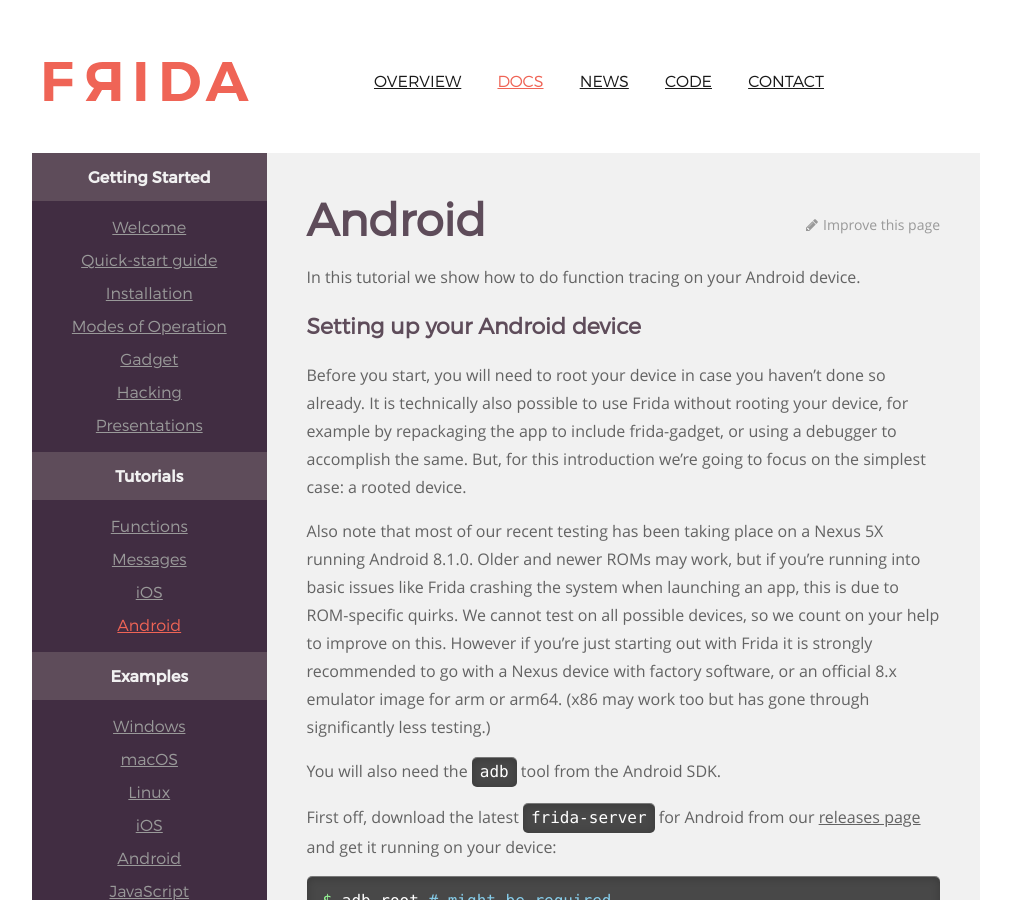
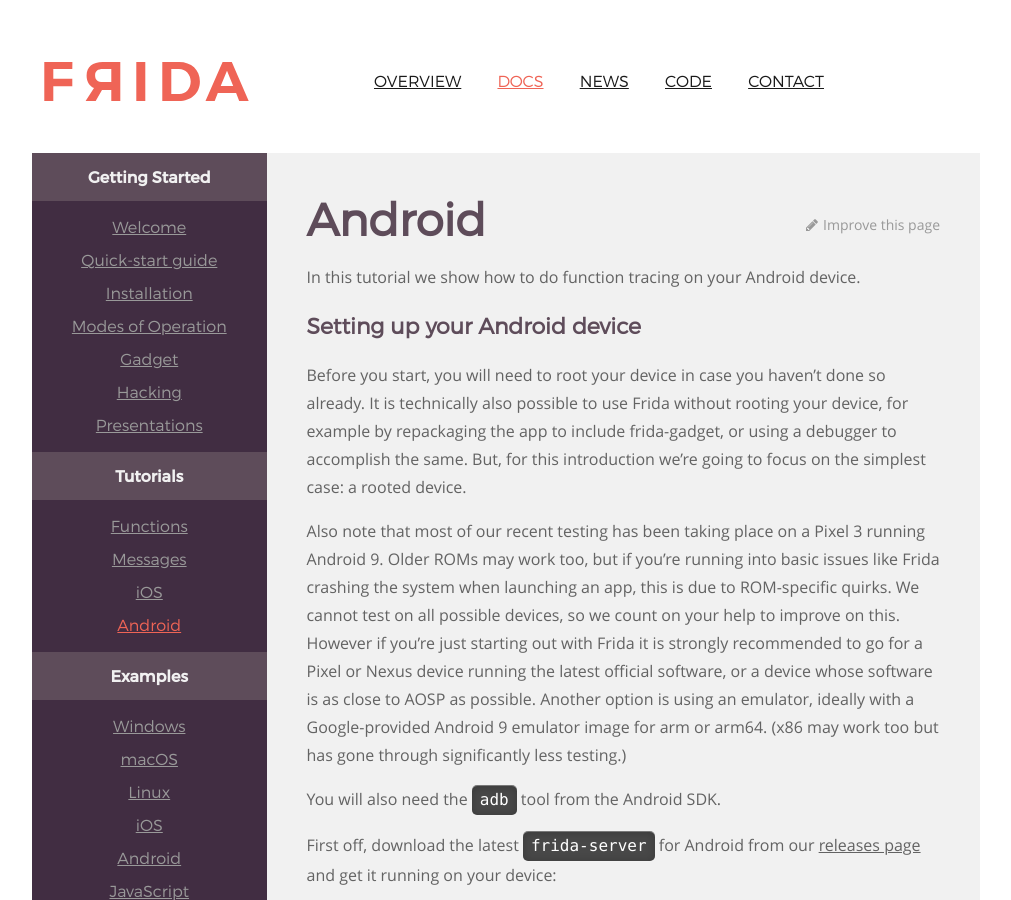
Before and after one commit to frida/frida-website, a Jekyll site: the page built from _docs/android.md, in a window 1280 px wide and 900 px high. Shown: the whole window, without its empty margins (129-1140 px from the left). Built offline with Jekyll 4.4.1, drawn with Linux system fonts in a browser that asks for light colours.

Commit message:
Update notes about supported Android flavors

```diff
--- a/_docs/android.md
+++ b/_docs/android.md
@@ -14,14 +14,16 @@ device, for example by repackaging the app to include frida-gadget, or using a
 debugger to accomplish the same. But, for this introduction we're going to focus
 on the simplest case: a rooted device.
 
-Also note that most of our recent testing has been taking place on a Nexus 5X
-running Android 8.1.0. Older and newer ROMs may work, but if you're running into
-basic issues like Frida crashing the system when launching an app, this is due
-to ROM-specific quirks. We cannot test on all possible devices, so we count on
+Also note that most of our recent testing has been taking place on a Pixel 3
+running Android 9. Older ROMs may work too, but if you're running into basic
+issues like Frida crashing the system when launching an app, this is due to
+ROM-specific quirks. We cannot test on all possible devices, so we count on
 your help to improve on this. However if you're just starting out with Frida it
-is strongly recommended to go with a Nexus device with factory software, or an
-official 8.x emulator image for arm or arm64. (x86 may work too but has gone
-through significantly less testing.)
+is strongly recommended to go for a Pixel or Nexus device running the latest
+official software, or a device whose software is as close to AOSP as possible.
+Another option is using an emulator, ideally with a Google-provided Android 9
+emulator image for arm or arm64. (x86 may work too but has gone through
+significantly less testing.)
 
 You will also need the `adb` tool from the Android SDK.
 
```
